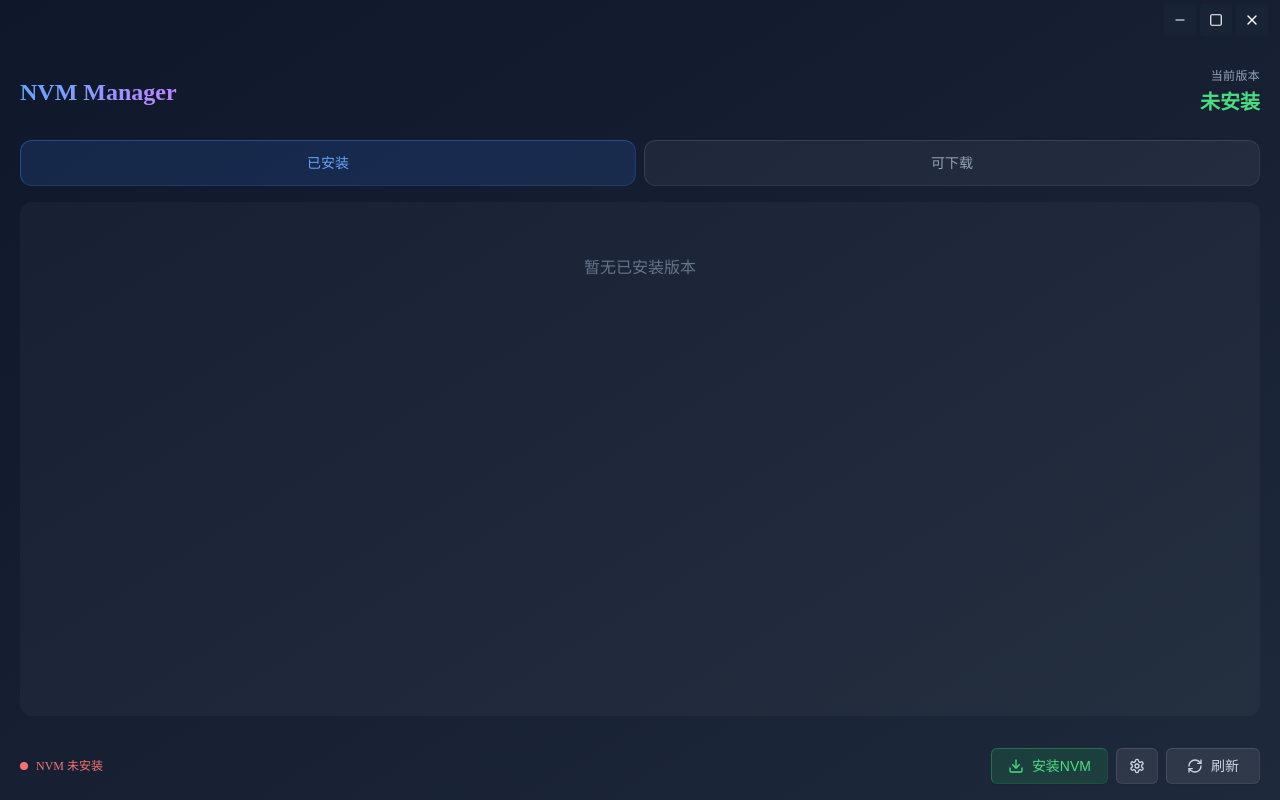
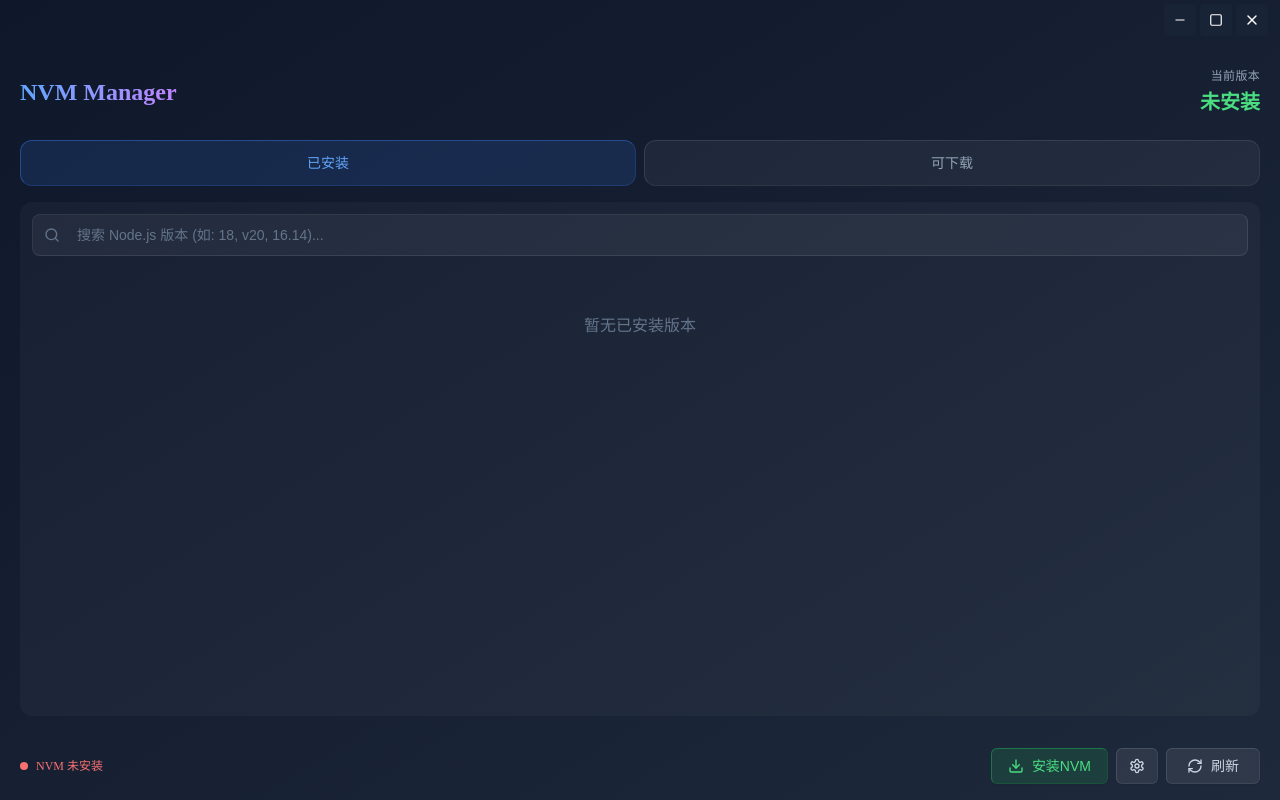
Before and after one commit to KawayiNoob/NVM-Manager, a React (Vite) app: page / in a window 1280 px wide. Built offline with nearby package versions, Linux system fonts and the light colour scheme.

Commit message:
feat:1.4.2

```diff
--- a/package.json
+++ b/package.json
@@ -1,6 +1,6 @@
 {
   "name": "nvm-ui",
-  "version": "1.4.1",
+  "version": "1.4.2",
   "description": "A lightweight nvm desktop manager",
   "type": "module",
   "scripts": {
--- a/src/App.tsx
+++ b/src/App.tsx
@@ -11,6 +11,7 @@
 import { Header } from '@/components/layout/Header';
 import { VersionTabs } from '@/components/layout/VersionTabs';
 import { Footer } from '@/components/layout/Footer';
+import { BackToTop } from '@/components/layout/BackToTop';
 import { InstalledVersionsTab } from '@/components/versions/InstalledVersionsTab';
 import { AvailableVersionsTab } from '@/components/versions/AvailableVersionsTab';
 import { SettingsDialog } from '@/components/dialogs/SettingsDialog';
@@ -70,7 +71,7 @@
     saveNvmSettings,
   });
 
-  const versionSearch = useVersionSearch(availableVersions);
+  const versionSearch = useVersionSearch(availableVersions, installedVersions);
 
   const handleRefresh = useCallback(() => {
     versionActions.handleRefresh(isRefreshing);
@@ -105,8 +106,11 @@
             >
               <InstalledVersionsTab
                 installedVersions={installedVersions}
+                filteredVersions={versionSearch.filteredInstalledVersions}
                 currentVersion={currentVersion}
                 loading={loading.installed}
+                searchQuery={versionSearch.installedSearchQuery}
+                onSearchChange={versionSearch.setInstalledSearchQuery}
                 onUse={versionActions.handleUseVersion}
                 onUninstall={versionActions.handleUninstallVersion}
               />
@@ -172,6 +176,8 @@
         getActionText={versionActions.getActionText}
         onConfirm={versionActions.handleConfirmAction}
       />
+
+      <BackToTop activeTab={activeTab} />
     </div>
   );
 }
--- /dev/null
+++ b/src/components/layout/BackToTop.tsx
@@ -0,0 +1,81 @@
+import { useState, useEffect, useCallback } from 'react';
+import { ArrowUp } from 'lucide-react';
+
+interface BackToTopProps {
+  activeTab: 'installed' | 'available';
+}
+
+export function BackToTop({ activeTab }: BackToTopProps) {
+  const [visible, setVisible] = useState(false);
+
+  const getCurrentScrollContainer = useCallback(() => {
+    const containers = document.querySelectorAll('.custom-scrollbar');
+    // Find the visible tab's scroll container
+    for (const container of containers) {
+      const element = container as HTMLElement;
+      const parent = element.closest('.pointer-events-auto');
+      if (parent) {
+        return element;
+      }
+    }
+    return null;
+  }, []);
+
+  const handleScroll = useCallback(() => {
+    const container = getCurrentScrollContainer();
+    if (container) {
+      setVisible(container.scrollTop > 200);
+    }
+  }, [getCurrentScrollContainer]);
+
+  const scrollToTop = useCallback(() => {
+    const container = getCurrentScrollContainer();
+    if (container) {
+      container.scrollTo({
+        top: 0,
+        behavior: 'smooth',
+      });
+    }
+  }, [getCurrentScrollContainer]);
+
+  useEffect(() => {
+    const handleGlobalScroll = () => {
+      handleScroll();
+    };
+
+    const containers = document.querySelectorAll('.custom-scrollbar');
+    containers.forEach((container) => {
+      container.addEventListener('scroll', handleGlobalScroll);
+    });
+
+    handleScroll(); // Check initial position
+
+    return () => {
+      containers.forEach((container) => {
+        container.removeEventListener('scroll', handleGlobalScroll);
+      });
+    };
+  }, [handleScroll, activeTab]);
+
+  return (
+    <button
+      type="button"
+      onClick={scrollToTop}
+      className={`fixed bottom-25 right-6 transition-all duration-300 z-50 ${
+        visible ? 'opacity-100 translate-y-0 pointer-events-auto' : 'opacity-0 translate-y-4 pointer-events-none'
+      }`}
+      style={{
+        background: 'transparent',
+        border: 'none',
+        padding: 0,
+        margin: 0,
+        boxShadow: 'none',
+        outline: 'none',
+      }}
+    >
+      <div className="w-10 h-10 rounded-full bg-blue-600 hover:bg-blue-500 flex items-center justify-center transition-colors shadow-lg">
+        <ArrowUp className="h-5 w-5 text-white" />
+      </div>
+    </button>
+  );
+}
--- a/src/components/versions/InstalledVersionsTab.tsx
+++ b/src/components/versions/InstalledVersionsTab.tsx
@@ -1,30 +1,47 @@
 import { VersionItem } from '@/components/VersionItem';
+import { VersionSearch } from './VersionSearch';
 
 interface InstalledVersionsTabProps {
   installedVersions: string[];
+  filteredVersions?: string[];
   currentVersion: string | null;
   loading: boolean;
+  searchQuery?: string;
+  onSearchChange?: (query: string) => void;
   onUse: (version: string) => void;
   onUninstall: (version: string) => void;
 }
 
 export function InstalledVersionsTab({
   installedVersions,
+  filteredVersions,
   currentVersion,
   loading,
+  searchQuery = '',
+  onSearchChange,
   onUse,
   onUninstall,
 }: InstalledVersionsTabProps) {
+  const displayVersions = filteredVersions ?? installedVersions;
+
   return (
     <div className="h-full overflow-y-auto p-3 custom-scrollbar">
       <div className="pb-4">
+        {onSearchChange && (
+          <VersionSearch searchQuery={searchQuery} onSearchChange={onSearchChange} />
+        )}
         {loading ? (
           <div className="text-center py-10 text-slate-500">加载中...</div>
         ) : installedVersions.length === 0 ? (
           <div className="text-center py-10 text-slate-500">暂无已安装版本</div>
+        ) : displayVersions.length === 0 ? (
+          <div className="text-center py-10 text-slate-500">
+            <p className="mb-2">未找到匹配的版本</p>
+            <p className="text-xs text-slate-600">请尝试其他搜索关键词</p>
+          </div>
         ) : (
           <div className="flex flex-col gap-2">
-            {installedVersions.map((version) => (
+            {displayVersions.map((version) => (
               <VersionItem
                 key={version}
                 version={version}
--- a/src/hooks/useVersionSearch.ts
+++ b/src/hooks/useVersionSearch.ts
@@ -1,27 +1,41 @@
 import { useState, useMemo } from 'react';
 
-export function useVersionSearch(availableVersions: string[]) {
+function filterVersions(versions: string[], query: string) {
+  if (!query.trim()) {
+    return versions;
+  }
+  const lowerQuery = query.toLowerCase().trim();
+  const cleanQuery = lowerQuery.replace(/^v/, '');
+  return versions.filter((version) => {
+    const lowerVersion = version.toLowerCase();
+    const cleanVersion = lowerVersion.replace(/^v/, '');
+    return (
+      lowerVersion.includes(lowerQuery) ||
+      cleanVersion.includes(cleanQuery) ||
+      cleanVersion.startsWith(cleanQuery)
+    );
+  });
+}
+
+export function useVersionSearch(availableVersions: string[], installedVersions?: string[]) {
   const [searchQuery, setSearchQuery] = useState('');
+  const [installedSearchQuery, setInstalledSearchQuery] = useState('');
 
   const filteredAvailableVersions = useMemo(() => {
-    if (!searchQuery.trim()) {
-      return availableVersions;
-    }
-    const query = searchQuery.toLowerCase().trim();
-    return availableVersions.filter((version) => {
-      const cleanVersion = version.toLowerCase().replace(/^v/, '');
-      const cleanQuery = query.replace(/^v/, '');
-      return (
-        version.toLowerCase().includes(query) ||
-        cleanVersion.includes(cleanQuery) ||
-        cleanVersion.startsWith(cleanQuery)
-      );
-    });
+    return filterVersions(availableVersions, searchQuery);
   }, [availableVersions, searchQuery]);
+
+  const filteredInstalledVersions = useMemo(() => {
+    if (!installedVersions) return installedVersions;
+    return filterVersions(installedVersions, installedSearchQuery);
+  }, [installedVersions, installedSearchQuery]);
 
   return {
     searchQuery,
     setSearchQuery,
     filteredAvailableVersions,
+    installedSearchQuery,
+    setInstalledSearchQuery,
+    filteredInstalledVersions,
   };
 }
```
Also changed, not shown: 2 other files (tests, documents, lock files or other folders).
